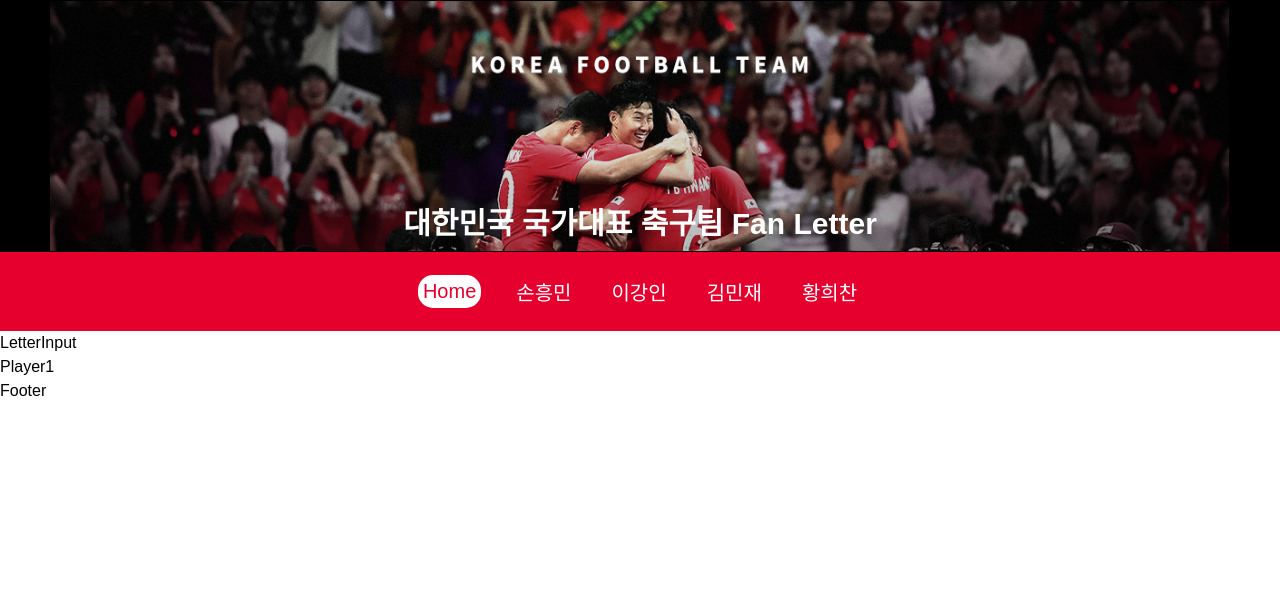
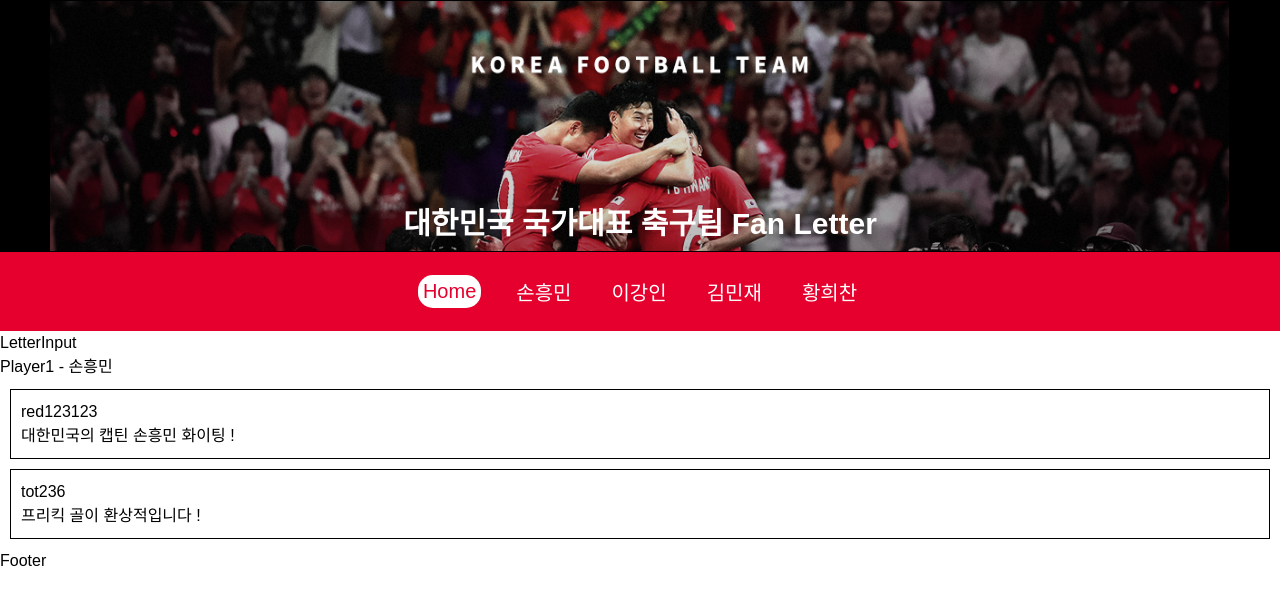
Before and after one commit to gggimmmin/football-fanletter, a React (Create React App) app: page /player1 in a window 1280 px wide. Shown: the top 604 px of the page. Built offline with nearby package versions, Linux system fonts and the light colour scheme.

Commit message:
feat: Dummy Data를 이용한 리스트 UI 구현

```diff
--- /dev/null
+++ b/src/data/fakeData.json
@@ -0,0 +1,42 @@
+[
+  {
+    "createdAt": "2023-11-03T02:07:09.423Z",
+    "nickname": "red123123",
+    "avatar": "src/assets/avavtar2.png",
+    "content": "대한민국의 캡틴 손흥민 화이팅 !",
+    "writedTo": "손흥민",
+    "id": "1"
+  },
+  {
+    "createdAt": "2023-11-02T23:13:18.491Z",
+    "nickname": "googoo5566",
+    "avatar": "src/assets/avavtar2.png",
+    "content": "이강인 선수 화이팅입니다 ~~~",
+    "writedTo": "이강인",
+    "id": "2"
+  },
+  {
+    "createdAt": "2023-11-02T11:25:37.026Z",
+    "nickname": "soccer1515",
+    "avatar": "src/assets/avavtar2.png",
+    "content": "부상 조심하세요 ~!",
+    "writedTo": "김민재",
+    "id": "3"
+  },
+  {
+    "createdAt": "2023-11-02T16:06:34.150Z",
+    "nickname": "Max8877",
+    "avatar": "src/assets/avavtar2.png",
+    "content": "4강 진출 축하드립니다~~",
+    "writedTo": "황희찬",
+    "id": "4"
+  },
+  {
+    "createdAt": "2023-11-03T05:40:17.575Z",
+    "nickname": "tot236",
+    "avatar": "src/assets/avavtar2.png",
+    "content": "프리킥 골이 환상적입니다 !",
+    "writedTo": "손흥민",
+    "id": "5"
+  }
+]
--- a/src/pages/Player1.jsx
+++ b/src/pages/Player1.jsx
@@ -1,7 +1,23 @@
 import React from "react";
+import fakeData from "../data/fakeData.json";
+import { ListItem } from "src/styles/PlayerStyle";
 
 function Player1() {
-  return <div>Player1</div>;
+  const playerData = fakeData.filter((item) => item.writedTo === "손흥민");
+
+  return (
+    <div>
+      <h1>Player1 - 손흥민</h1>
+      <ul>
+        {playerData.map((item) => (
+          <ListItem key={item.id}>
+            <p>{item.nickname}</p>
+            <p>{item.content}</p>
+          </ListItem>
+        ))}
+      </ul>
+    </div>
+  );
 }
 
 export default Player1;
--- a/src/pages/Player2.jsx
+++ b/src/pages/Player2.jsx
@@ -1,7 +1,23 @@
 import React from "react";
+import fakeData from "../data/fakeData.json";
+import { ListItem } from "src/styles/PlayerStyle";
 
 function Player2() {
-  return <div>Player2</div>;
+  const playerData = fakeData.filter((item) => item.writedTo === "이강인");
+
+  return (
+    <div>
+      <h1>Player2 - 이강인</h1>
+      <ul>
+        {playerData.map((item) => (
+          <ListItem key={item.id}>
+            <p>{item.nickname}</p>
+            <p>{item.content}</p>
+          </ListItem>
+        ))}
+      </ul>
+    </div>
+  );
 }
 
 export default Player2;
--- a/src/pages/Player3.jsx
+++ b/src/pages/Player3.jsx
@@ -1,7 +1,23 @@
 import React from "react";
+import fakeData from "../data/fakeData.json";
+import { ListItem } from "src/styles/PlayerStyle";
 
 function Player3() {
-  return <div>Player3</div>;
+  const playerData = fakeData.filter((item) => item.writedTo === "김민재");
+
+  return (
+    <div>
+      <h1>Player3 - 김민재</h1>
+      <ul>
+        {playerData.map((item) => (
+          <ListItem key={item.id}>
+            <p>{item.nickname}</p>
+            <p>{item.content}</p>
+          </ListItem>
+        ))}
+      </ul>
+    </div>
+  );
 }
 
 export default Player3;
--- a/src/pages/Player4.jsx
+++ b/src/pages/Player4.jsx
@@ -1,7 +1,23 @@
 import React from "react";
+import fakeData from "../data/fakeData.json";
+import { ListItem } from "src/styles/PlayerStyle";
 
 function Player4() {
-  return <div>Player4</div>;
+  const playerData = fakeData.filter((item) => item.writedTo === "황희찬");
+
+  return (
+    <div>
+      <h1>Player4 - 황희찬</h1>
+      <ul>
+        {playerData.map((item) => (
+          <ListItem key={item.id}>
+            <p>{item.nickname}</p>
+            <p>{item.content}</p>
+          </ListItem>
+        ))}
+      </ul>
+    </div>
+  );
 }
 
 export default Player4;
--- /dev/null
+++ b/src/styles/PlayerStyle.jsx
@@ -0,0 +1,10 @@
+import styled from "styled-components";
+
+export const ListItem = styled.li`
+  padding: 10px;
+  margin: 10px;
+  border: 1px solid black;
+  white-space: nowrap;
+  overflow: hidden;
+  text-overflow: ellipsis;
+`;
```
Also changed, not shown: src/assets/avavtar2.png (added).
